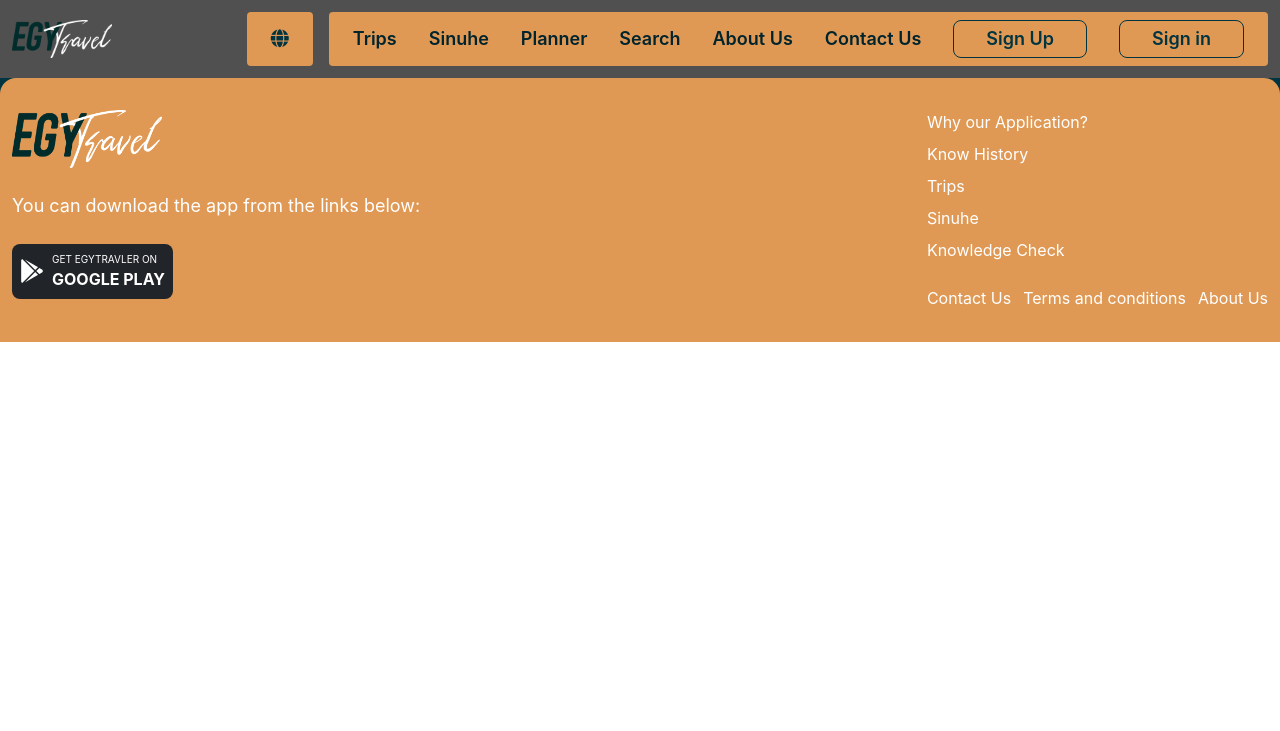
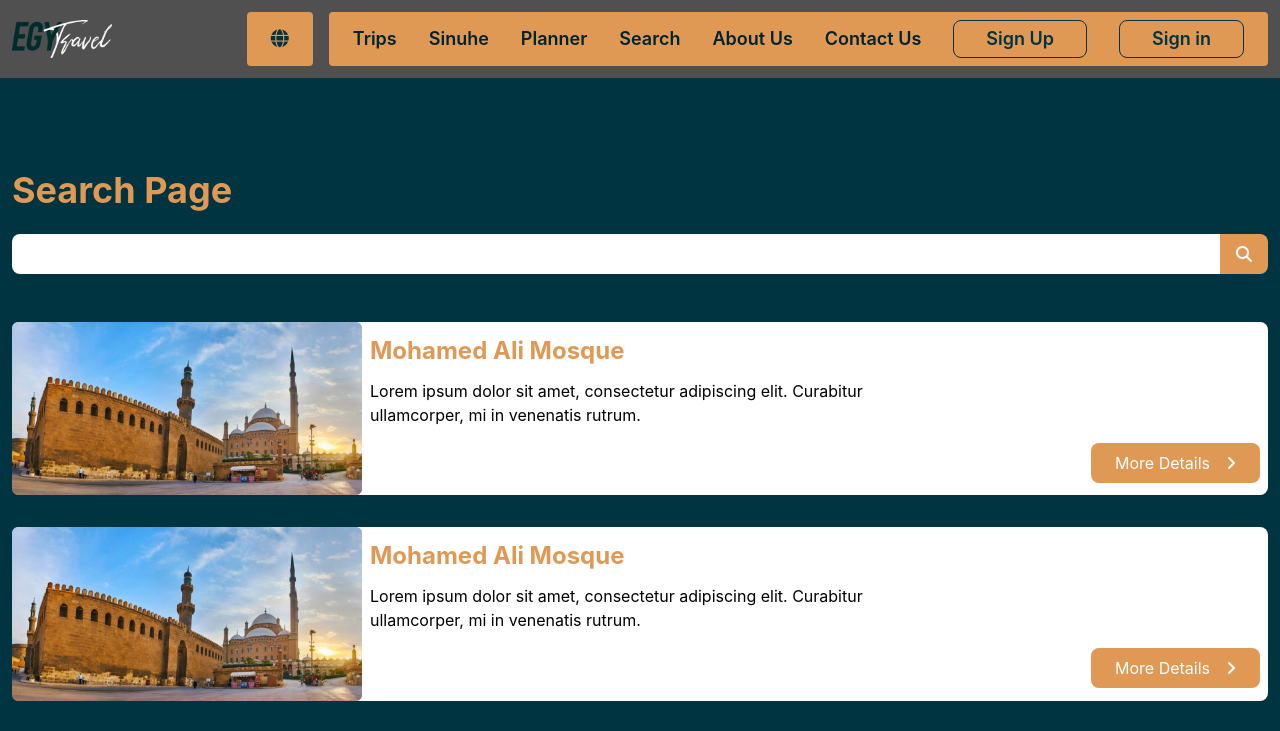
Before and after one commit to eslamalhendawy/Tour-Guide, a React (Vite) app: page /search in a window 1280 px wide. Shown: the top 731 px of the page. Built offline with nearby package versions, Linux system fonts and the light colour scheme.

Commit message:
Finished Search Page

```diff
--- a/src/App.jsx
+++ b/src/App.jsx
@@ -11,7 +11,7 @@ import Footer from "./components/Footer";
 import HomePage from "./components/HomePage";
 import AboutUs from "./components/AboutUs";
 import ContactUs from "./components/ContactUs";
-
+import Search from "./components/Search";
 import "./App.css";
 
 function App() {
@@ -37,6 +37,7 @@ function App() {
           <Route path="/" element={<HomePage />} />
           <Route path="/about-us" element={<AboutUs />} />
           <Route path="/contact-us" element={<ContactUs />} />
+          <Route path="/search" element={<Search />} />
         </Routes>
         <Footer />
       </Router>
--- a/src/components/Header.jsx
+++ b/src/components/Header.jsx
@@ -15,9 +15,9 @@ function Header() {
   const { userData, setUserData } = useAppContext();
 
   const logout = () => {
-    setUserData({...userData, loggedIn: false});
+    setUserData({ ...userData, loggedIn: false });
     localStorage.removeItem("userToken");
-  }
+  };
 
   return (
     <div className="bg-[#505050]">
@@ -36,11 +36,19 @@ function Header() {
               <li className="hover:text-white duration-300 cursor-pointer">Trips</li>
               <li className="hover:text-white duration-300 cursor-pointer">Sinuhe</li>
               <li className="hover:text-white duration-300 cursor-pointer">Planner</li>
-              <li className="hover:text-white duration-300 cursor-pointer">Search</li>
-              <Link to="/about-us"><li className="hover:text-white duration-300 cursor-pointer">About Us</li></Link>
-              <Link to="/contact-us"><li className="hover:text-white duration-300 cursor-pointer">Contact Us</li></Link>
+              <Link to="/search">
+                <li className="hover:text-white duration-300 cursor-pointer">Search</li>
+              </Link>
+              <Link to="/about-us">
+                <li className="hover:text-white duration-300 cursor-pointer">About Us</li>
+              </Link>
+              <Link to="/contact-us">
+                <li className="hover:text-white duration-300 cursor-pointer">Contact Us</li>
+              </Link>
               {userData.loggedIn ? (
-                <li onClick={logout}  className="hover:text-white duration-300 cursor-pointer">{userData.name}</li>
+                <li onClick={logout} className="hover:text-white duration-300 cursor-pointer">
+                  {userData.name}
+                </li>
               ) : (
                 <>
                   <li>
--- /dev/null
+++ b/src/components/Search.jsx
@@ -0,0 +1,57 @@
+import React from "react";
+
+function Search() {
+  const data = [
+    {
+      heading: "Mohamed Ali Mosque",
+      discription: "Lorem ipsum dolor sit amet, consectetur adipiscing elit. Curabitur ullamcorper, mi in venenatis rutrum.",
+      image: "/assets/9f03502a-8451-4a0f-9bb7-740a7ab4e9ba 1.png",
+    },
+    {
+      heading: "Mohamed Ali Mosque",
+      discription: "Lorem ipsum dolor sit amet, consectetur adipiscing elit. Curabitur ullamcorper, mi in venenatis rutrum.",
+      image: "/assets/9f03502a-8451-4a0f-9bb7-740a7ab4e9ba 1.png",
+    },
+    {
+      heading: "Mohamed Ali Mosque",
+      discription: "Lorem ipsum dolor sit amet, consectetur adipiscing elit. Curabitur ullamcorper, mi in venenatis rutrum.",
+      image: "/assets/9f03502a-8451-4a0f-9bb7-740a7ab4e9ba 1.png",
+    },
+    {
+      heading: "Mohamed Ali Mosque",
+      discription: "Lorem ipsum dolor sit amet, consectetur adipiscing elit. Curabitur ullamcorper, mi in venenatis rutrum.",
+      image: "/assets/9f03502a-8451-4a0f-9bb7-740a7ab4e9ba 1.png",
+    },
+  ];
+  return (
+    <div className="container mx-auto py-3 px-3 minHeight">
+      <h3 className="text-brownOrange text-4xl font-bold mt-20 mb-6">Search Page</h3>
+      <div className="flex items-center mb-12">
+        <input type="text" className="grow h-[40px] rounded-l-lg focus:outline-none px-1" />
+        <div className="h-[40px] bg-brownOrange flex justify-center items-center px-4 rounded-r-lg">
+          <i className="fa-solid fa-magnifying-glass text-white"></i>
+        </div>
+      </div>
+      <div className="mb-12">
+        {data.map((item, index) => (
+          <div key={index} className="flex flex-col md:flex-row items-center md:items-stretch rounded-lg mb-8 bg-white">
+            <img src={item.image} className="md:max-w-[350px]" alt="" />
+            <div className=" grow md:rounded-r-lg p-2 md:flex flex-col justify-center">
+              <h3 className="text-brownOrange text-2xl font-bold mb-3 text-center md:text-left">{item.heading}</h3>
+              <p className="text-center md:text-left mb-4 lg:w-[60%] 2xl:w-[35%]">{item.discription}</p>
+              <div className="flex justify-end">
+                <button className="flex items-center gap-4 bg-brownOrange text-white px-6 py-2 rounded-lg">
+                  <span>More Details</span>
+                  <i className="fa-solid fa-angle-right"></i>
+                </button>
+              </div>
+            </div>
+            <div></div>
+          </div>
+        ))}
+      </div>
+    </div>
+  );
+}
+
+export default Search;
--- a/src/components/SideMenu.jsx
+++ b/src/components/SideMenu.jsx
@@ -3,6 +3,7 @@ import { useState } from "react";
 import Drawer from "@mui/material/SwipeableDrawer";
 import Login from "./Login";
 import SignUp from "./SignUp";
+import { Link } from "react-router-dom";
 
 function SideMenu() {
   const { userData } = useAppContext();
@@ -26,9 +27,15 @@ function SideMenu() {
               <li className="text-white font-semibold text-lg hover:text-primary duration-300 cursor-pointer mb-6">Trips</li>
               <li className="text-white font-semibold text-lg hover:text-primary duration-300 cursor-pointer mb-6">Sinuhe</li>
               <li className="text-white font-semibold text-lg hover:text-primary duration-300 cursor-pointer mb-6">Planner</li>
-              <li className="text-white font-semibold text-lg hover:text-primary duration-300 cursor-pointer mb-6">Search</li>
-              <li className="text-white font-semibold text-lg hover:text-primary duration-300 cursor-pointer mb-6">About Us</li>
-              <li className="text-white font-semibold text-lg hover:text-primary duration-300 cursor-pointer mb-6">Contact Us</li>
+              <Link to="/search" onClick={toggleMenu(false)}>
+                <li className="text-white font-semibold text-lg hover:text-primary duration-300 cursor-pointer mb-6">Search</li>
+              </Link>
+              <Link to="/about-us" onClick={toggleMenu(false)}>
+                <li className="text-white font-semibold text-lg hover:text-primary duration-300 cursor-pointer mb-6">About Us</li>
+              </Link>
+              <Link to="/contact-us" onClick={toggleMenu(false)}>
+                <li className="text-white font-semibold text-lg hover:text-primary duration-300 cursor-pointer mb-6">Contact Us</li>
+              </Link>
             </ul>
           </div>
           <div className=" flex gap-6 mb-6">
```
Also changed, not shown: public/assets/9f03502a-8451-4a0f-9bb7-740a7ab4e9ba 1.png (added).
